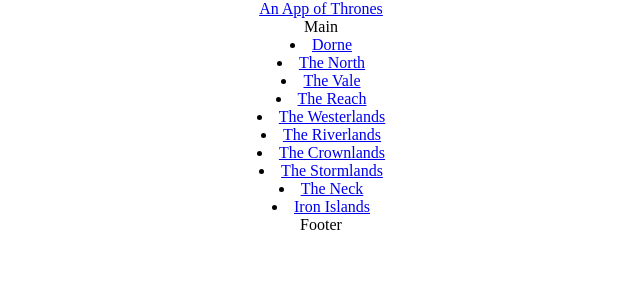
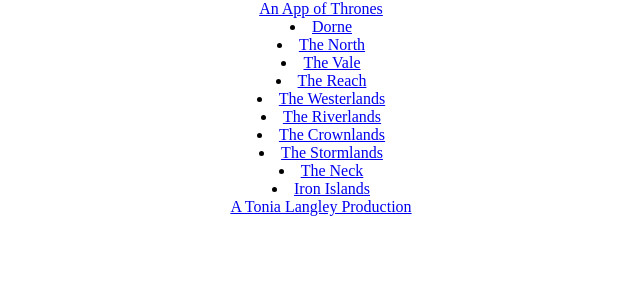
Before and after one commit to tvcrawley/an-app-of-thrones, a React (Create React App) app: page /regions/1 in a window 1280 px wide. Shown: the top 300 px of the page, without its empty margins (319-959 px from the left). Built offline with nearby package versions, Linux system fonts and the light colour scheme; no server answers.

Commit message:
Clean up content
- Add footer content
- Remove main heading

```diff
--- a/src/layout/Footer.js
+++ b/src/layout/Footer.js
@@ -4,9 +4,9 @@ import './Footer.css'
 class Footer extends Component {
   render() {
     return (
-      <div className="Footer">
-        Footer
-      </div>
+      <footer>
+        <a href="http://tvlangley.github.io/">A Tonia Langley Production</a>
+      </footer>
     )
   }
 }
--- a/src/layout/Main.js
+++ b/src/layout/Main.js
@@ -39,9 +39,7 @@ class Main extends Component {
   }
   render() {
     return (
-      <div className="Main">
-        Main
-
+      <main>
         <Route exact path='/' render={
           () => <Regions regions={this.state} />
         } />
@@ -59,7 +57,7 @@ class Main extends Component {
                     />
           }
         } />
-      </div>
+      </main>
     )
   }
 }
```
